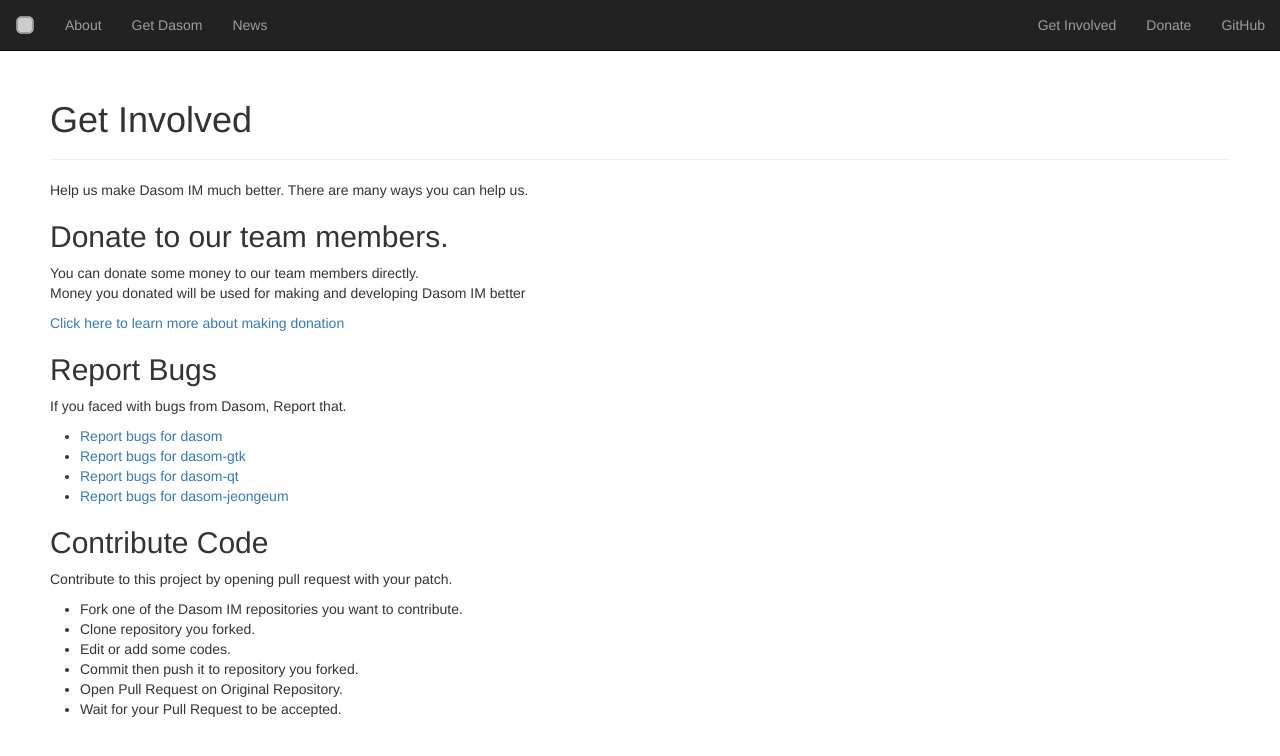
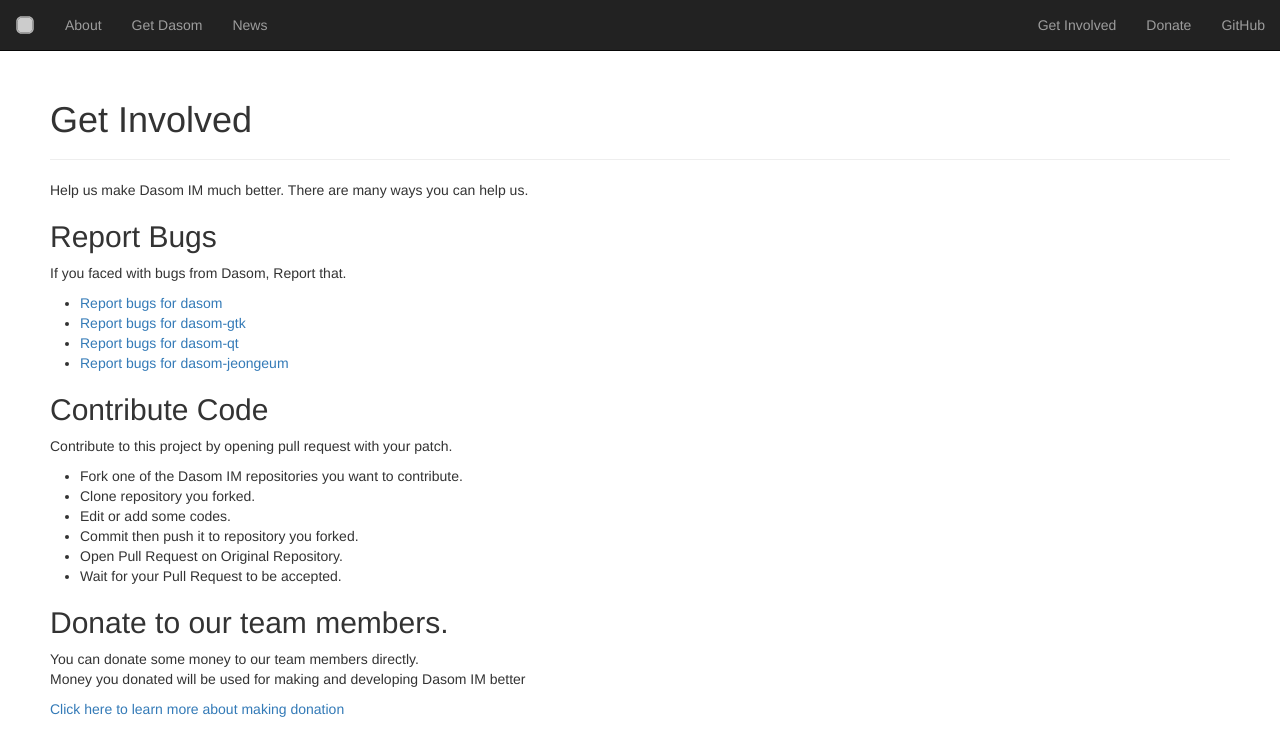
Before and after one commit to dasom-im/dasom-im.github.io, a Jekyll site: the page built from get-involved.md, in a window 1280 px wide. Shown: the top 756 px of the page. Built offline with Jekyll 4.4.1, drawn with Linux system fonts in a browser that asks for light colours; part of the change alters nothing that is shown.

```diff
--- a/get-involved.md
+++ b/get-involved.md
@@ -5,12 +5,6 @@ permalink: /get-involved/
 ---
 
 Help us make Dasom IM much better. There are many ways you can help us.
-
-## Donate to our team members.
-You can donate some money to our team members directly.<br>
-Money you donated will be used for making and developing Dasom IM better
-
-[Click here to learn more about making donation](/donate/)
 
 ## Report Bugs
 
@@ -31,3 +25,9 @@ Contribute to this project by opening pull request with your patch.
  - Commit then push it to repository you forked.
  - Open Pull Request on Original Repository.
  - Wait for your Pull Request to be accepted.
+
+## Donate to our team members.
+You can donate some money to our team members directly.<br>
+Money you donated will be used for making and developing Dasom IM better
+
+[Click here to learn more about making donation](/donate/)
```
